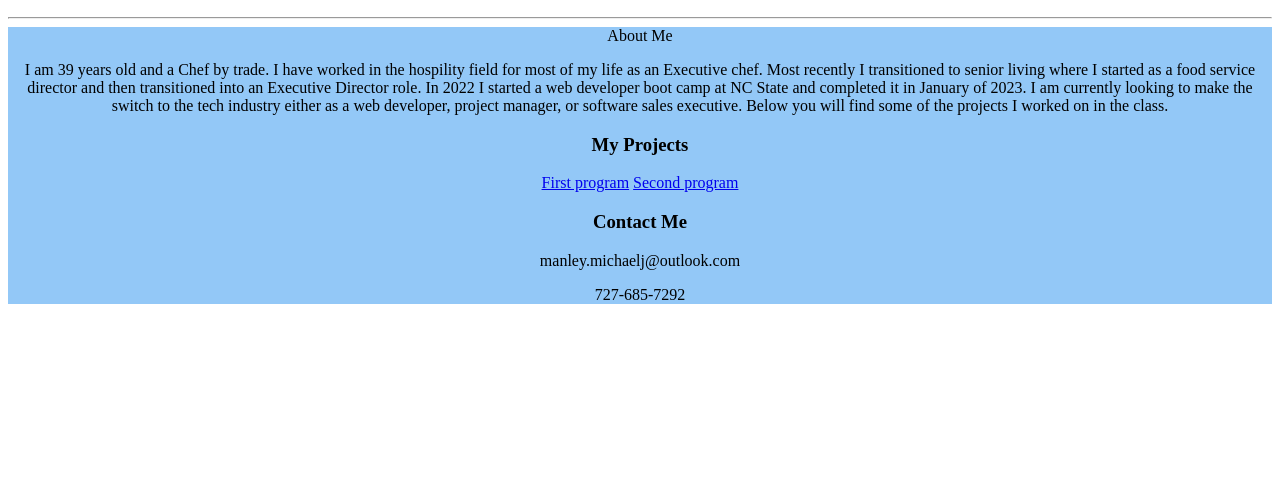
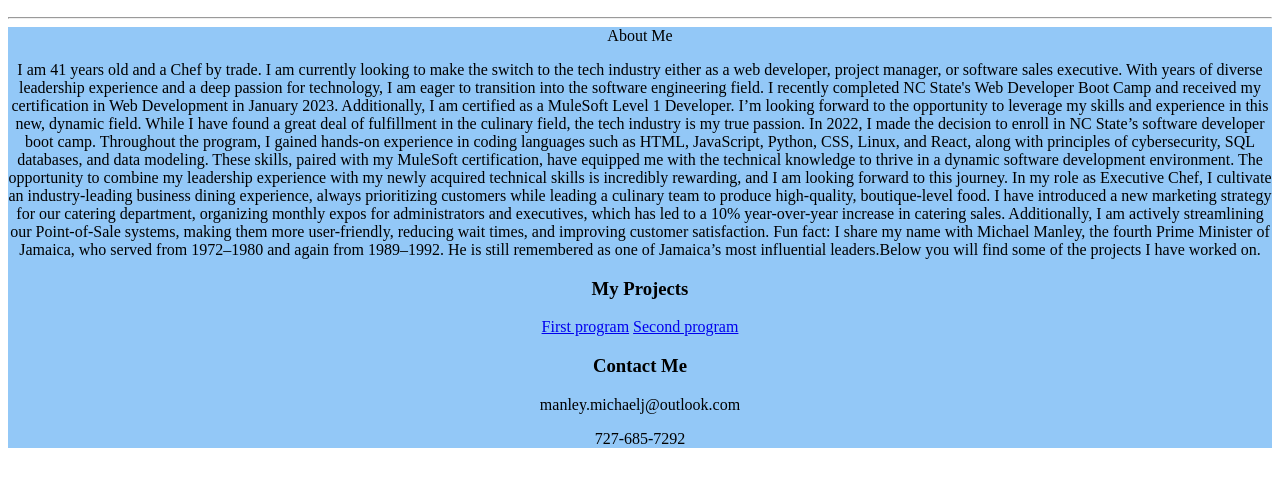
Before and after one commit to execchef23/portfolio, a plain HTML site: page index.html in a window 1280 px wide. Shown: the part 110-596 px from the top of the page. Drawn offline with Linux system fonts and the light colour scheme.

Commit message:
updated bio

```diff
--- a/index.html
+++ b/index.html
@@ -14,7 +14,10 @@
           <hr>
       <div class="body"
       <h3>About Me</h3>
-          <p>I am 39 years old and a Chef by trade. I have worked in the hospility field for most of my life as an Executive chef. Most recently I transitioned to senior living where I started as a food service director and then transitioned into an Executive Director role. In 2022 I started a web developer boot camp at NC State and completed it in January of 2023. I am currently looking to make the switch to the tech industry either as a web developer, project manager, or software sales executive. Below you will find some of the projects I worked on in the class. </p>
+          <p>I am 41 years old and a Chef by trade. I am currently looking to make the switch to the tech industry either as a web developer, project manager, or software sales executive. With years of diverse leadership experience and a deep passion for technology, I am eager to transition into the software engineering field. I recently completed NC State's Web Developer Boot Camp and received my certification in Web Development in January 2023. Additionally, I am certified as a MuleSoft Level 1 Developer. I’m looking forward to the opportunity to leverage my skills and experience in this new, dynamic field.
+            While I have found a great deal of fulfillment in the culinary field, the tech industry is my true passion. In 2022, I made the decision to enroll in NC State’s software developer boot camp. Throughout the program, I gained hands-on experience in coding languages such as HTML, JavaScript, Python, CSS, Linux, and React, along with principles of cybersecurity, SQL databases, and data modeling. These skills, paired with my MuleSoft certification, have equipped me with the technical knowledge to thrive in a dynamic software development environment.
+            The opportunity to combine my leadership experience with my newly acquired technical skills is incredibly rewarding, and I am looking forward to this journey. In my role as Executive Chef, I cultivate an industry-leading business dining experience, always prioritizing customers while leading a culinary team to produce high-quality, boutique-level food. I have introduced a new marketing strategy for our catering department, organizing monthly expos for administrators and executives, which has led to a 10% year-over-year increase in catering sales. Additionally, I am actively streamlining our Point-of-Sale systems, making them more user-friendly, reducing wait times, and improving customer satisfaction.
+            Fun fact: I share my name with Michael Manley, the fourth Prime Minister of Jamaica, who served from 1972–1980 and again from 1989–1992. He is still remembered as one of Jamaica’s most influential leaders.Below you will find some of the projects I have worked on.</p>
           <h3>My Projects</h3>
             <a href="https://milestone-one-eight.vercel.app"/>First program</a>
             <a href="https://home-of-the-games-m6gp9oya8-ariesredwar.vercel.app/game"/>Second program</a>
```
